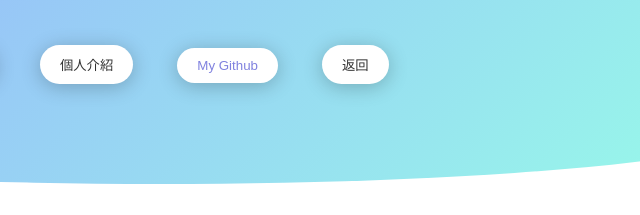
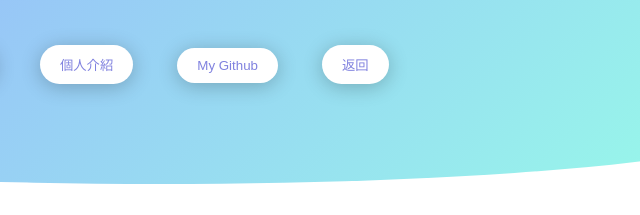
Before and after one commit to JennyKpixel/html-css-portfolio, a plain HTML site: page personal-info/intro.html in a window 1280 px wide. Shown: the part 234-449 px from the top of the page, 481-1121 px from the left. Drawn offline with Linux system fonts and the light colour scheme.

Commit message:
portfolio renew01

```diff
--- a/personal-info/intro.html
+++ b/personal-info/intro.html
@@ -14,9 +14,9 @@
         <p>Made by HTML & SCSS</p>
         <br />
         <button><a href="../index.html">主頁</a></button>
-        <button><a href="#"></a>個人介紹</button>
+        <button><a href="#">個人介紹</a></button>
         <button><a href="https://github.com/JennyKpixel/">My Github</a></button>
-        <button><a href="../index.html"></a>返回</button>
+        <button><a href="../index.html">返回</a></button>
       </div>
     </header>
     <br />
```
Also changed, not shown: index.html (+1 -1 lines).
